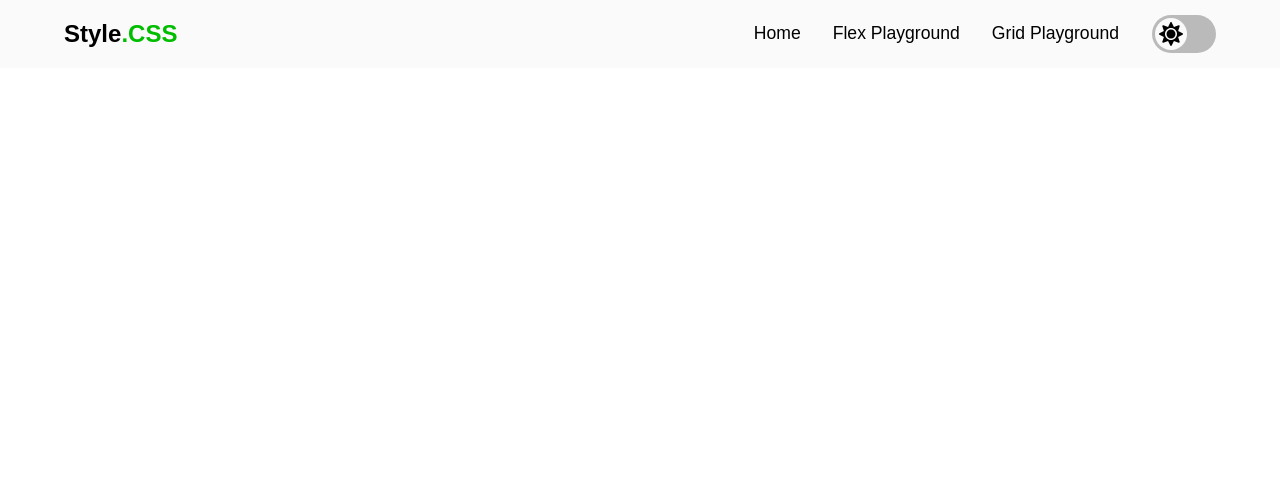
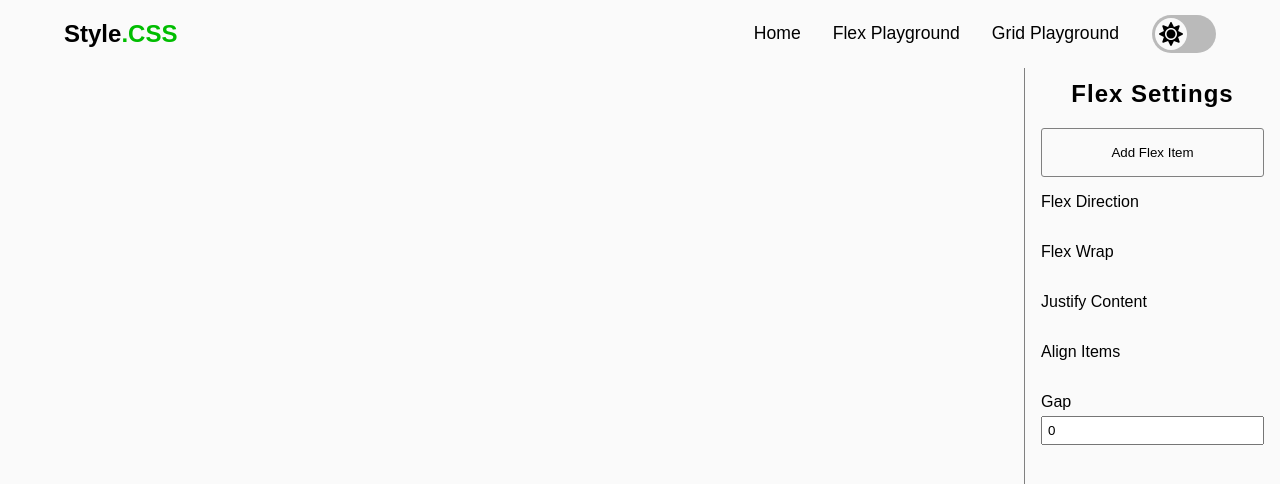
Before and after one commit to MrYious/Style.css, a React (Vite) app: page /flex in a window 1280 px wide. Shown: the top 484 px of the page. Built offline with nearby package versions, Linux system fonts and the light colour scheme; a web font is replaced by a local one.

Commit message:
update flex playground

```diff
--- a/src/Pages/Flex.tsx
+++ b/src/Pages/Flex.tsx
@@ -1,6 +1,56 @@
+import './flex.scss'
+
+import { useAppSelector } from "../hooks/useReduxHooks"
 
 export default function Flex() {
+  const { theme } = useAppSelector(state => state.theme)
+  const flexSettings = useAppSelector(state => state.flex)
+
+  const handleUpdateDirection = (e: any) => {
+
+  }
+  const handleUpdateWrap = (e: any) => {
+
+  }
+  const handleUpdateAlignItem = (e: any) => {
+
+  }
+  const handleUpdateJustifyContent = (e: any) => {
+
+  }
+  const handleUpdateGap = (e: any) => {
+
+  }
+
   return (
-    <div>Flex</div>
+    <main className={theme} id="flex">
+      <section id='display'>
+
+      </section>
+      <aside id='controls'>
+        <h2>Flex Settings</h2>
+        <button onClick={()=>{}} >Add Flex Item</button>
+        <div>
+          <label htmlFor="name">Flex Direction</label>
+          {/* <input type="text" name="name" value={name} onChange={handleUpdateName}/> */}
+        </div>
+        <div>
+          <label htmlFor="name">Flex Wrap</label>
+          {/* <input type="text" name="name" value={name} onChange={handleUpdateName}/> */}
+        </div>
+        <div>
+          <label htmlFor="name">Justify Content</label>
+          {/* <input type="text" name="name" value={name} onChange={handleUpdateName}/> */}
+        </div>
+        <div>
+          <label htmlFor="name">Align Items</label>
+          {/* <input type="text" name="name" value={name} onChange={handleUpdateName}/> */}
+        </div>
+        <div>
+          <label htmlFor="name">Gap</label>
+          <input type="number" name="name" value={flexSettings.gap} onChange={handleUpdateGap}/>
+        </div>
+      </aside>
+    </main>
   )
 }
--- /dev/null
+++ b/src/Pages/flex.scss
@@ -0,0 +1,68 @@
+@use '../components/base';
+
+main#flex {
+    display: flex;
+    padding: base.$main-padding;
+    padding: 5% 0 0 0;
+    height: 100vh;
+    box-sizing: border-box;
+    background-color: red;
+
+    section#display {
+        flex-grow: 1;
+    }
+
+    aside#controls {
+        border-left: 1px solid gray;
+        width: 20%;
+        padding: 1rem;
+        box-sizing: border-box;
+        display: flex;
+        flex-direction: column;
+
+        h2 {
+            margin-top: 0;
+            text-align: center;
+            letter-spacing: 1px;
+        }
+
+        button {
+            width: 100%;
+            padding: 1rem;
+            box-sizing: border-box;
+            cursor: pointer;
+            font-family: inherit;
+            border-radius: 3px;
+
+            background-color: base.$light-bg;
+            border: 1px solid lighten($color: base.$light-neutral-color, $amount: 50%);
+
+            &:hover {
+                background-color: lighten($color: base.$light-primary-color, $amount: 50%);
+                border: 1px solid base.$light-primary-color;
+            }
+        }
+
+        div {
+            margin: 1rem 0;
+            display: flex;
+            flex-direction: column;
+            gap: .3rem;
+        }
+
+        input, select {
+            width: 100%;
+            padding: 5px;
+            box-sizing: border-box;
+        }
+    }
+
+    &.light {
+        @include base.light-theme();
+    }
+
+    &.dark {
+        @include base.dark-theme();
+    }
+
+}
```
